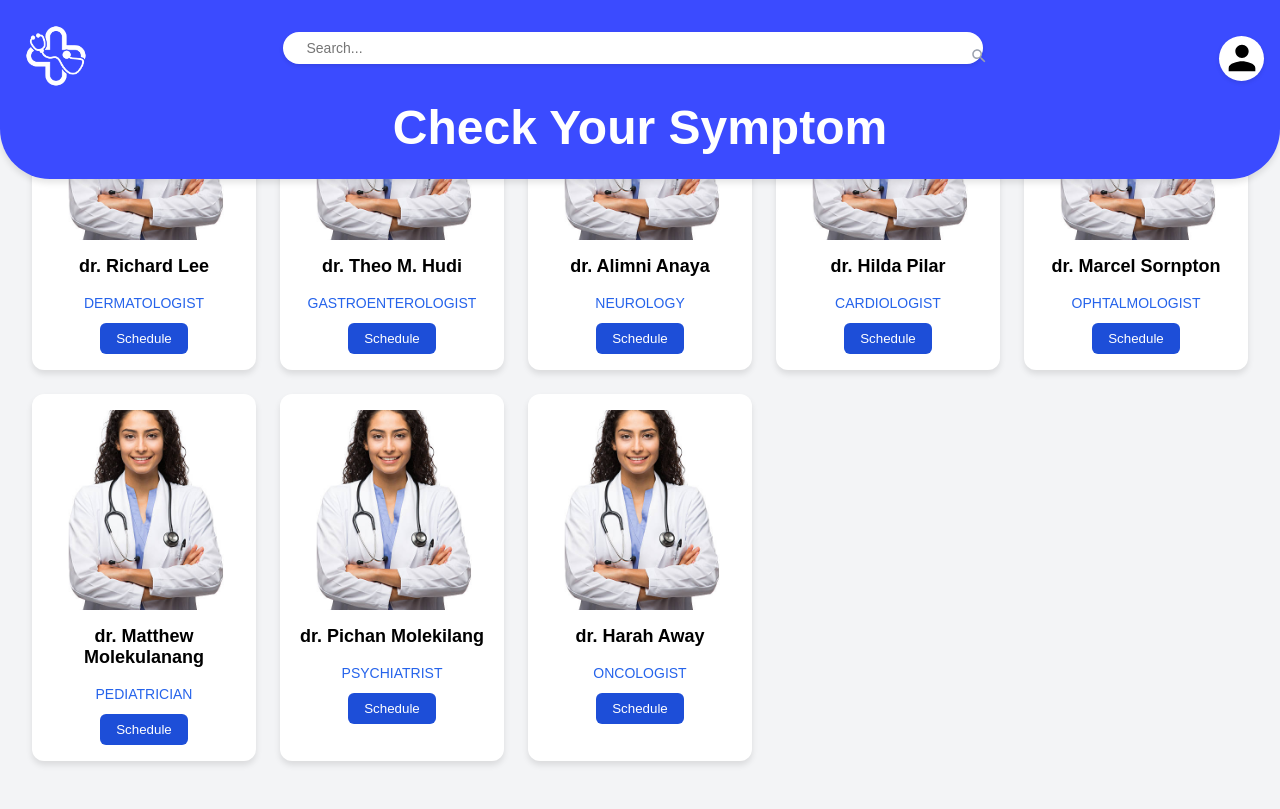
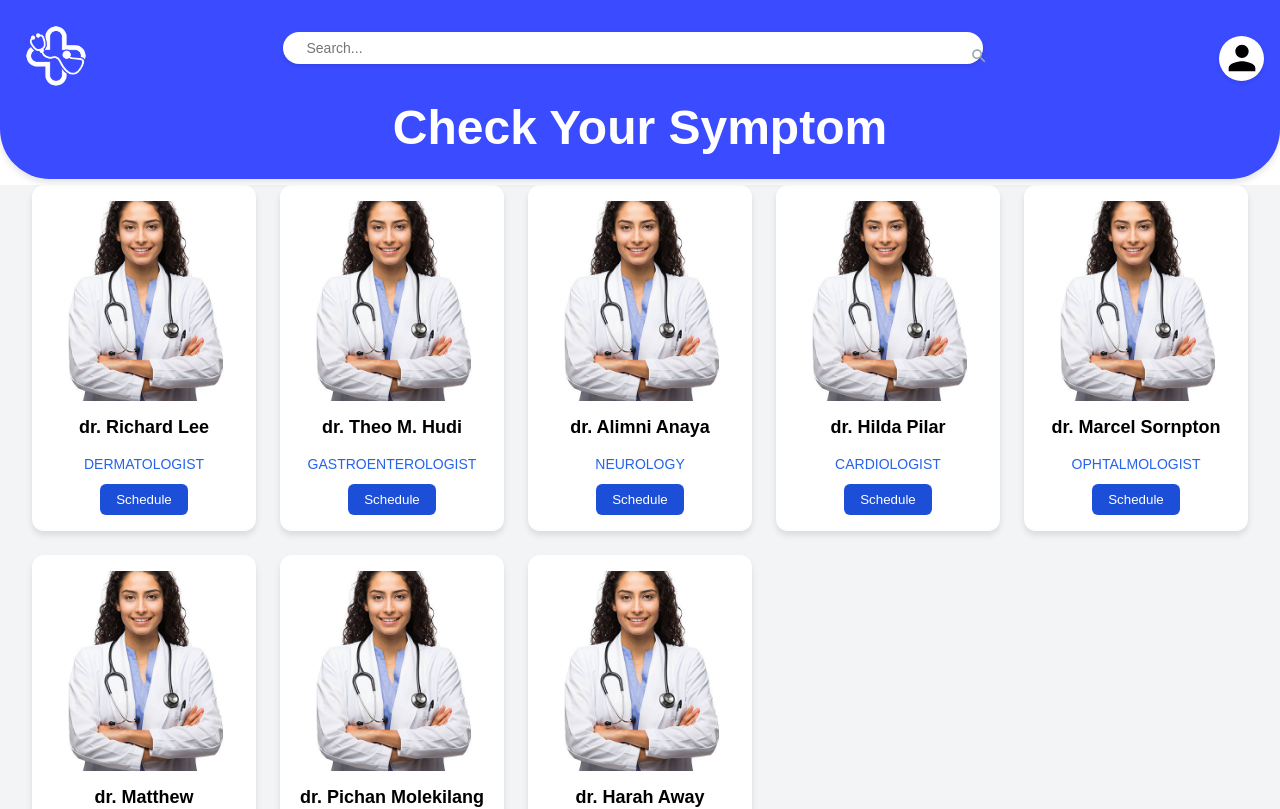
Before and after one commit to Purukan-Jeremy/FluxPatient, a React (Create React App) app in the folder client/: page /Doctors in a window 1280 px wide. Shown: the top 809 px of the page. Built offline with nearby package versions, Linux system fonts and the light colour scheme.

Commit message:
fix margin doctors page

```diff
--- a/client/src/assets/styles/DoctorsComponent.css
+++ b/client/src/assets/styles/DoctorsComponent.css
@@ -3,6 +3,7 @@
   min-height: 100vh;
   background-color: #f3f4f6;
   font-family: sans-serif;
+  margin-top: 185px;
 }
 
 .doctors-grid {
```
